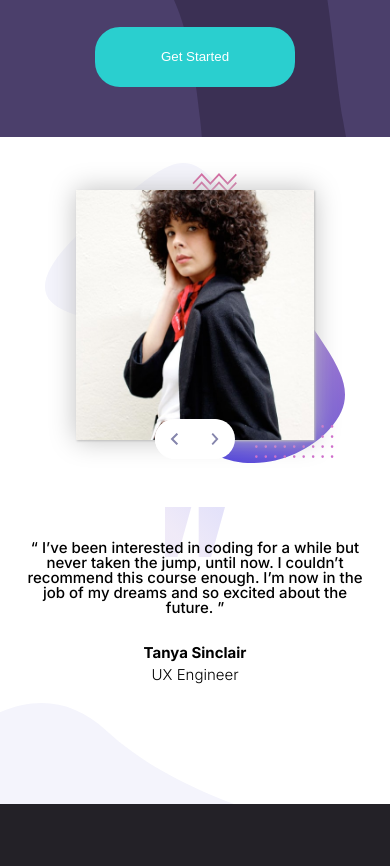
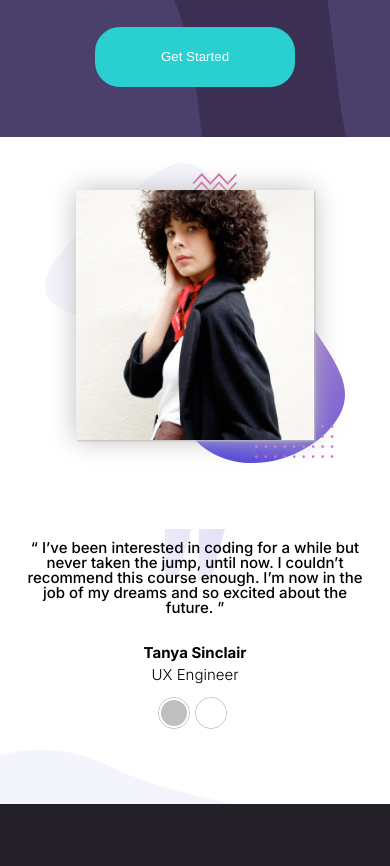
Before and after one commit to MoeManaseer/Shorten-URL-Task, a website: page index.html in a window 390 px wide. Shown: the part 2422-3288 px from the top of the page. Drawn offline with Linux system fonts and the light colour scheme.

Commit message:
slideable-animation

```diff
--- a/index.html
+++ b/index.html
@@ -163,6 +163,14 @@
           <img src="images/image-john.jpg" class="image">
         </div>
       </div>
+      <div class="slide-show__container__mobile-buttons">
+        <div class="border">
+          <button onclick="moveSlideMobile(0)"></button>
+        </div>
+        <div class="border">
+          <button onclick="moveSlideMobile(1)"></button>
+        </div>
+      </div>
       <img src="images/pattern-quotes.svg" class="text-quotes">
       <div class="slide-show__container__btns">
         <button class="left-button" onclick="moveSlide(-1)"><img src="images/icon-prev.svg" class="prev-button-arrow"></button>
--- a/resources/js/main.js
+++ b/resources/js/main.js
@@ -5,9 +5,44 @@ let photos = document.querySelectorAll(".slide-show__container__info .image");
 let textJob = document.querySelectorAll(".slide-show__container__info__text .job");
 let textQuote = document.querySelectorAll(".slide-show__container__info__text .quote");
 let textName = document.querySelectorAll(".slide-show__container__info__text .name");
+let mobileButtons = document.querySelectorAll(".slide-show__container__mobile-buttons .border button");
 let slideItemSize = slideItem.length;
+let initialClickX;
+let finishClickX;
+let currentX;
 
 moveSlide(0);
+
+slideItem.forEach((item) => {
+    item.addEventListener("touchstart", (event) => {
+        initialClickX = event.touches[0].clientX;
+        currentX = initialClickX;
+    });
+    item.addEventListener("touchend", (event) => {
+        finishClickX = event.changedTouches[0].clientX;
+        touchSlideMobile();
+    });
+    item.addEventListener("touchmove", (event) => {
+        // slideItem[slideItemNumber].style.transform = "translateX(" + (currentX - event.touches[0].clientX ) +")";
+        slideItem[slideItemNumber].style.transform = `translateX(${(initialClickX - event.touches[0].clientX )}px)`;
+        console.log("translateX(" + (event.touches[0].clientX - currentX ) +")");
+        console.log(currentX);
+        currentX = event.touches[0].clientX;
+    });
+})
+
+function touchSlideMobile() {
+    const way = initialClickX - finishClickX;
+    if (Math.abs(way) > window.innerWidth / 4) {
+        if (way > 0) {
+            moveSlide(1);
+        } else {
+            moveSlide(-1);
+        }
+    } else {
+        slideItem[slideItemNumber].style.transform = "translateX(0)";
+    }
+}
 
 function moveSlide (x) {
     let i = 0;
@@ -17,17 +52,22 @@ function moveSlide (x) {
     }
     for (;i<slideItemSize;i++){
         slideItem[i].style.display = "none";
-        console.log(slideItem[i]);
+        mobileButtons[i].classList.remove("button--active");
     }
-    console.log("end of click");
+    console.log(slideItemNumber);
+
     slideItem[slideItemNumber].style.display = "flex";
-    console.log(photos[slideItemNumber].className);
-
     photos[slideItemNumber].classList.add("image--animation");
     textJob[slideItemNumber].classList.add("text1--animation");
     textName[slideItemNumber].classList.add("text1--animation");
     textQuote[slideItemNumber].classList.add("text1--animation");
+    mobileButtons[slideItemNumber].classList.toggle("button--active");
+    slideItem[slideItemNumber].style.transform = "translateX(0)";
+}
 
+function moveSlideMobile (item) {
+    slideItemNumber = item;
+    moveSlide(0);
 }
 
 function copyLink(id) {
--- a/scss/styles.scss
+++ b/scss/styles.scss
@@ -308,7 +308,6 @@ body{
             margin: 0 30px;
             outline: none;
             width: 100px;
-            outline: none;
         }
 
         .button--active {
@@ -410,11 +409,11 @@ body{
 }
 
 .image--animation {
-    animation: photo 1.5s;
+    animation: photo 1s;
 }
 
 .text1--animation {
-    animation: text1 1.5s;
+    animation: text1 1s;
 }
 
 .slide-show__container {
@@ -509,6 +508,10 @@ body{
         }
     }
 
+    .slide-show__container__info {
+        z-index: 2;
+    }
+
     .next-button {
         background-color: white;
         width: 31px;
@@ -534,7 +537,7 @@ body{
             width: 60%;
             bottom: 0;
             left: 0;
-            height: 15%;
+            height: 8%;
         }
     }
 
@@ -544,7 +547,34 @@ body{
         height: 370px;
         right: 200px;
         top: 35px;
+        z-index: 1;
     }
+
+    &__mobile-buttons{
+        z-index: 0;
+        display: none;
+        justify-content: center;
+        .border {
+            border: 1px solid $gray;
+            border-radius: 50px;
+            margin-right: 5px;
+            width: 30px;
+            height: 30px;
+            button {
+                border: 2px solid white;
+                border-radius: 50px;
+                width: 30px;
+                height: 30px;
+                background-color: white;
+                outline: none;
+            }
+        }
+    }
+}
+
+
+.button--active {
+    background-color: $gray !important;
 }
 
 .shortly-footer__background{
@@ -857,68 +887,12 @@ body{
             width: 60px;
             height: 50px;
             max-width: 100%;
-            top: -190px;
+            top: -220px;
         }
 
         &__btns {
-            background-color: white;
-            border-color: white;
-            border-radius: 20px;
-            width: 80px;
-            height: 40px;
-            position: relative;
-            z-index: 2;
-            top: -328px;
-            left: 50%;
-            transform: translateX(-50%);
-            button {
-                border: 0px;
-                width: 37px;
-                height: 40px;
-                padding: 0;
-                background-color: white;
-                outline: none;
-                :hover {
-                    background-color: $gray;
-                }
-                img {
-                    width: 8px;
-                    height: 12px;
-                    margin-top: 2px;
-                }
-            }
-
-            .right-button {
-                border-top-right-radius: 20px;
-                border-bottom-right-radius: 20px;
-            }
-            .left-button {
-                border-top-left-radius: 20px;
-                border-bottom-left-radius: 20px;
-            }
+            display: none;
         }
-
-        .next-button {
-            background-color: white;
-            width: 31px;
-            height: 30px;
-            border-color: white;
-            border-top-left-radius: 10px;
-            border-bottom-left-radius: 10px;
-            .next-button-arrow {
-            }
-        }
-
-        .prev-button {
-            width: 31px;
-            height: 30px;
-            border: 0px;
-            border-top-right-radius: 10px;
-            border-bottom-right-radius: 10px;
-            .prev-button-arrow {
-            }
-        }
-
 
         .img-bg {
             width: 300px;
@@ -927,5 +901,10 @@ body{
             top: 4%;
             transform: translateX(50%);
         }
+
+        &__mobile-buttons {
+            display: flex;
+            padding-bottom: 20px;
+        }
     }
 }
```
Also changed, not shown: css/styles.css, 3 other files.
